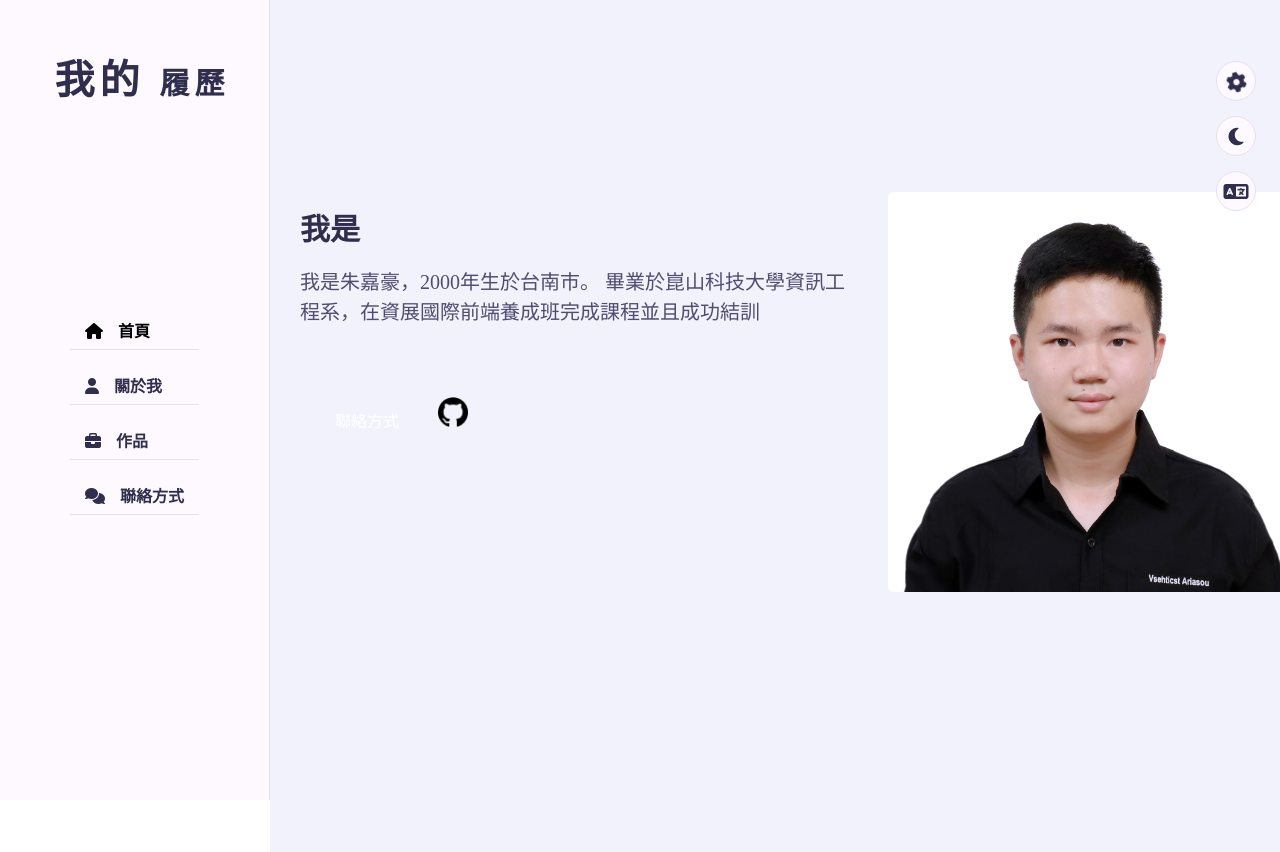
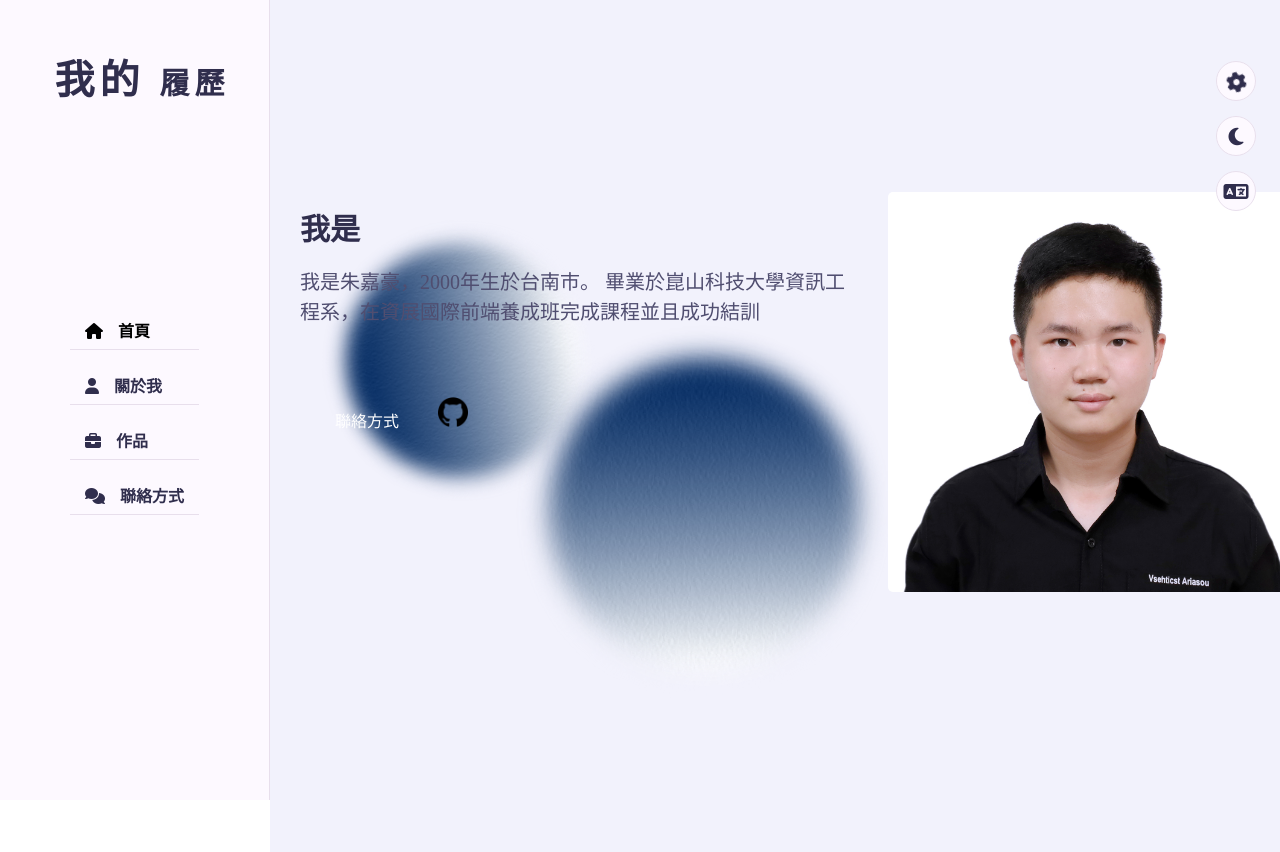
Before and after one commit to s108003617/s108003617.github.io, a PHP site: page /index-zh-tw.html in a window 1280 px wide. Shown: the top 852 px of the page. Run offline with PHP 8.4, Linux system fonts and the light colour scheme; some libraries are stand-ins or nearby versions; some web fonts are replaced.

Commit message:
球動畫

```diff
--- a/css/style.css
+++ b/css/style.css
@@ -24,6 +24,63 @@
   font-size: 16px;
   font-family: 'Poppins' sans-serif;
 
+}
+body .circle1 {
+  width: 300px;
+  height: 300px;
+  position: absolute;
+  z-index: 0;
+  left: 50%;
+  top: 0%;
+  animation: animate1 10s ease-in infinite;
+}
+@keyframes animate1 {
+  0% {
+    top: 5%;
+    transform: rotate(90deg);
+  }
+  50% {
+    top: 30%;
+    left: 20%;
+    transform: rotate(180deg);
+  }
+  100% {
+    top: 5%;
+    transform: rotate(90deg);
+  }
+}
+body .circle2 {
+  width: 400px;
+  height: 400px;
+  position: absolute;
+  z-index: 0;
+  right: 10%;
+  top: 30%;
+  animation: animate3 12s ease-in infinite;
+}
+@keyframes animate3 {
+  0% {
+    top: 20%;
+    transform: rotate(90deg);
+  }
+  25% {
+    top: 25%;
+    right: 20%;
+  }
+  50% {
+    top: 40%;
+    right: 30%;
+    transform: rotate(270deg);
+  }
+  75% {
+    top: 25%;
+    right: 20%;
+  }
+  100% {
+    top: 20%;
+    right: 10%;
+    transform: rotate(90deg);
+  }
 }
 *
 {
--- a/index-zh-tw.html
+++ b/index-zh-tw.html
@@ -3,7 +3,7 @@
   <head>
     <meta charset="UTF-8" />
     <meta name="viewport" content="width=device-width, initial-scale=1.0" />
-    <title>Document</title>
+    <title>嘉豪的介紹</title>
 
     <!-- CSS Files -->
     <link rel="stylesheet" href="css/style.css" />
@@ -21,6 +21,9 @@
 
     <link rel="stylesheet" href="css/style-switcher.css">
   </head>
+  <body>
+    <img src="./images/circle_工作區域 1.png" alt="" class="circle1">
+    <img src="./images/circle_工作區域 1.png" alt="" class="circle2">
   <div>
     <!-- Main Container Start -->
     <div class="main-container">
--- a/index.html
+++ b/index.html
@@ -3,7 +3,7 @@
   <head>
     <meta charset="UTF-8" />
     <meta name="viewport" content="width=device-width, initial-scale=1.0" />
-    <title>Document</title>
+    <title>Jerry resume</title>
 
     <!-- CSS Files -->
     <link rel="stylesheet" href="css/style.css" />
@@ -21,6 +21,9 @@
 
     <link rel="stylesheet" href="css/style-switcher.css">
   </head>
+  <body>
+  <img src="./images/circle_工作區域 1.png" alt="" class="circle1">
+  <img src="./images/circle_工作區域 1.png" alt="" class="circle2">
   <div>
     <!-- Main Container Start -->
     <div class="main-container">
```
Also changed, not shown: images/circle_工作區域 1.png (added).
